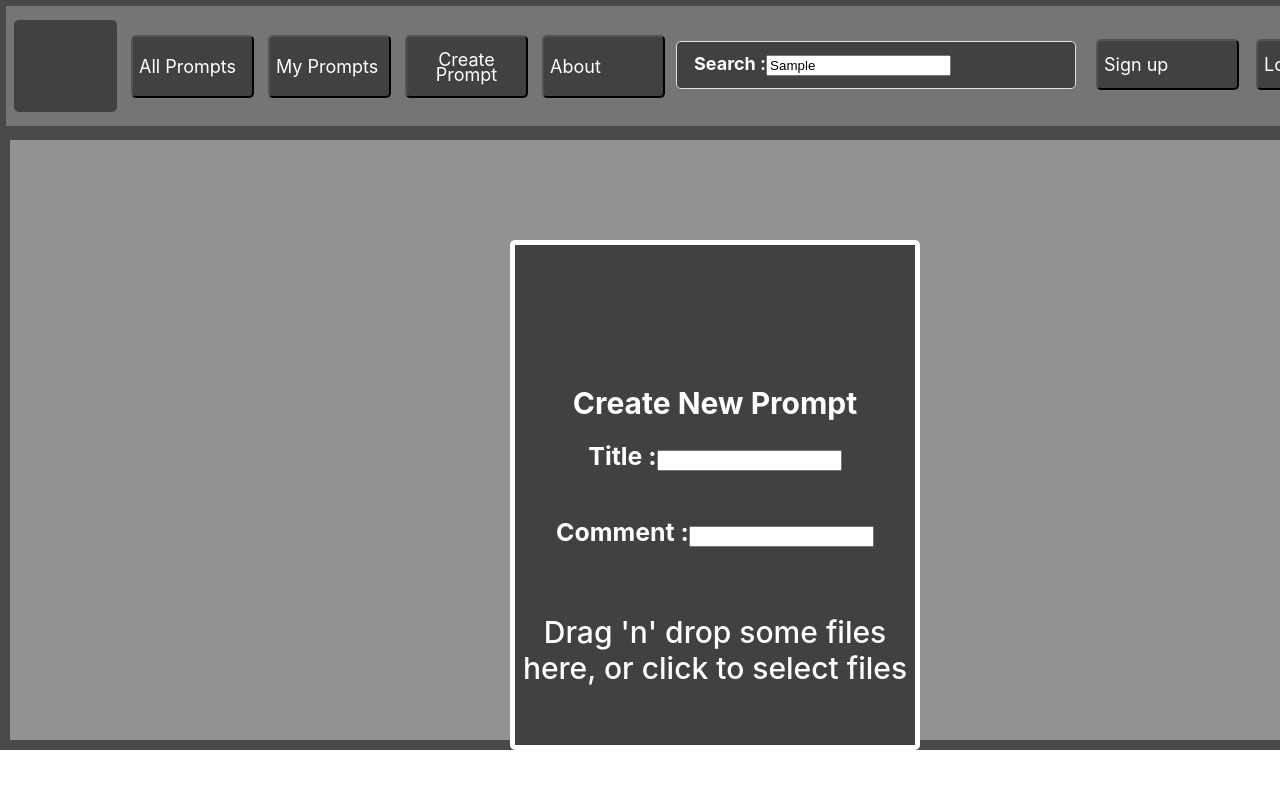
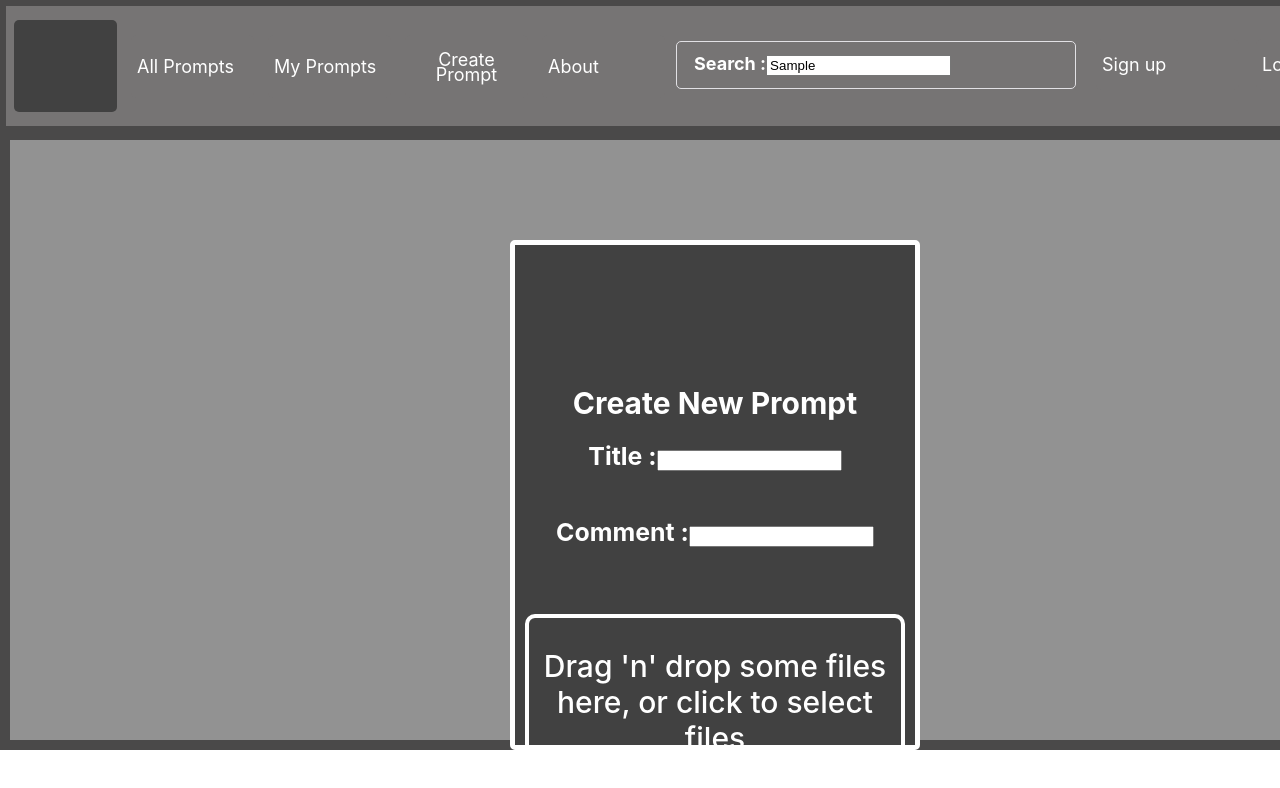
Before and after one commit to zacfrappier/Playground, a React (Create React App) app in the folder front-end/: page / in a window 1280 px wide. Both pictures are taken after typing "Sample" into the empty fields and a click on the button "Create Prompt". Shown: the top 788 px of the page. Built offline with nearby package versions, Linux system fonts and the light colour scheme; no server answers.

Commit message:
WIP auth0 grab email

```diff
--- a/front-end/src/components/auth0/LoginButton.js
+++ b/front-end/src/components/auth0/LoginButton.js
@@ -1,15 +1,48 @@
-import React from "react";
+import React, {useState} from "react";
 import { useAuth0 } from "@auth0/auth0-react";
 
 
-const LoginButton = () => {
+const LoginButton = (props) => {
   const { loginWithRedirect, isAuthenticated } = useAuth0();
 
+  const [userInfo, setUserInfo] = useState("user email"
+  );
+
+const handleInputChange = (event) => {
+  console.log("handle input triggered", event);
+  const newValue = event.target.value;
+  console.log("newValue", newValue)
+  setUserInfo(newValue);
+  props.onStateChange(newValue); // invoke callback function from the child component
+};
+
+  const handleLogin = async () => {
+    console.log("login clicked");
+
+
+    //method 1 requires axios
+    try {
+      const authResult = await loginWithRedirect();
+      console.log("login successful");
+      const { email } = authResult.idTokenPayload;
+      setUserInfo(email);
+    } catch (error) {
+      console.log("log in unsuccessful");
+      console.log("An error occurred during login:", error);
+    }
+  };
   return (
     !isAuthenticated && (
       <button
       className="btn btnLI h"
-      onClick={() => loginWithRedirect()}>Log In</button>
+      // onClick={() => loginWithRedirect({})} //original login
+      // onClick={handleLogin, handleInputChange}
+      onClick={() => {
+        handleLogin();
+        handleInputChange();
+      }}
+      // onChange={handleInputChange}
+      >Log In</button>
 
     )
   );
--- a/front-end/src/components/createPrompt/CreatePrompt.js
+++ b/front-end/src/components/createPrompt/CreatePrompt.js
@@ -61,7 +61,9 @@ function CreatePrompt() {
             />
         </Form>
       </Formik>
-        <Dropzone onDrop={(acceptedFiles) => console.log(acceptedFiles)}>
+      {/* <h3>Add photo</h3> */}
+      <div className="dropZone">
+        <Dropzone className="dropZone" onDrop={(acceptedFiles) => console.log(acceptedFiles)}>
           {({ getRootProps, getInputProps }) => (
             <section>
               <div {...getRootProps()}>
@@ -71,6 +73,7 @@ function CreatePrompt() {
             </section>
           )}
         </Dropzone>
+      </div>
           </div>
     </div>
   );
--- a/front-end/src/components/createPrompt/createPrompt.css
+++ b/front-end/src/components/createPrompt/createPrompt.css
@@ -6,3 +6,10 @@ width: 1431px;
 height: 600px;
 top: 130px;
 }
+.dropZone{
+    border: white solid 4px;
+    /* padding: px;    */
+    margin: 10px;
+    border-radius: 10px;
+    cursor: pointer;
+}
--- a/front-end/src/components/topNav/TopNav.js
+++ b/front-end/src/components/topNav/TopNav.js
@@ -20,6 +20,13 @@ function TopNav() {
   })
 
   const { user, isAuthenticated, isLoading } = useAuth0();
+
+  const {userInfo, setUserInfo}= useState("email");
+
+  const handleStateChange = (newValue) => {
+    console.log("log in button info : ", newValue)
+    setUserInfo(newValue);
+  };
 
   if (isLoading) {
     return <div>Loading ...</div>;
@@ -127,7 +134,7 @@ function TopNav() {
         <button className="btn btnSU h" onClick={signUpClicked}>
           Sign up
         </button>
-        <LoginButton />
+        <LoginButton onStateChange={handleStateChange}/>
         <LogoutButton />
       </div>
       {main.center}
--- a/front-end/src/components/topNav/topNav.css
+++ b/front-end/src/components/topNav/topNav.css
@@ -19,7 +19,9 @@ top: 14px;
 background: #414141;
 }
 
-.btn{
+/* ORIGINAL BTN  CHANGE HOVER TOO*/
+
+/* .btn{
 top: 28px;
 background: #414141;
 font-family: 'Inter';
@@ -34,14 +36,41 @@ color: #FFFFFF;
 border-radius: 5px;
 width: 123px;
 height: 63px;
-}
+} */
 
-.h:hover{
+.btn{
+    top: 28px;
+    background: #767474;
+    font-family: 'Inter';
+    font-style: normal;
+    font-weight: 400;
+    font-size: 18px;
+    line-height: 15px;
+    display: flex;
+    align-items: center;
+    text-align: center;
+    color: #FFFFFF;
+    border-radius: 5px;
+    width: 123px;
+    height: 63px;
+    border: none;
+    }
+
+    /* ORIGINAL HOVER */
+
+/* .h:hover{
 background-color: #6b6a6a;
 color: white;
 cursor: pointer;
 border: #201f1f;
-}
+} */
+
+.h:hover{
+    background-color: #767474;
+    color: #414141;
+    cursor: pointer;
+    border: #201f1f;
+    }
 
 .btnAP{
 position: absolute;
--- a/front-end/src/index.js
+++ b/front-end/src/index.js
@@ -1,22 +1,27 @@
-import React from 'react';
-import ReactDOM from 'react-dom/client';
-import './index.css';
-import App from './App';
-import reportWebVitals from './reportWebVitals';
-import { Auth0Provider } from '@auth0/auth0-react';
+import React from "react";
+import ReactDOM from "react-dom/client";
+import "./index.css";
+import App from "./App";
+import reportWebVitals from "./reportWebVitals";
+import { Auth0Provider } from "@auth0/auth0-react";
 
 const domain = process.env.REACT_APP_AUTH0_DOMAIN;
 const clientId = process.env.REACT_APP_AUTH0_CLIENT_ID;
+// const audience = process.env.REACT_APP_AUTH0_AUDIENCE;
+// const scope = process.env.REACT_APP_AUTH0_SCOPE;
 
-const root = ReactDOM.createRoot(document.getElementById('root'));
+const root = ReactDOM.createRoot(document.getElementById("root"));
 root.render(
   <React.StrictMode>
     <Auth0Provider
       domain={domain}
       clientId={clientId}
       authorizationParams={{
-      redirect_uri: window.location.origin
-    }}>
+        redirect_uri: window.location.origin,
+      }}
+      // audience={audience}
+      // scope={scope}
+    >
       <App />
     </Auth0Provider>
   </React.StrictMode>
```
Lines whose indentation alone changed are shown as unchanged.
